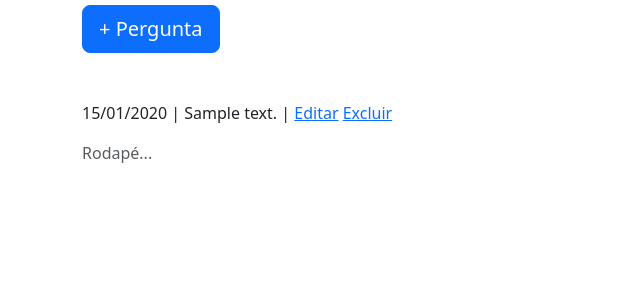
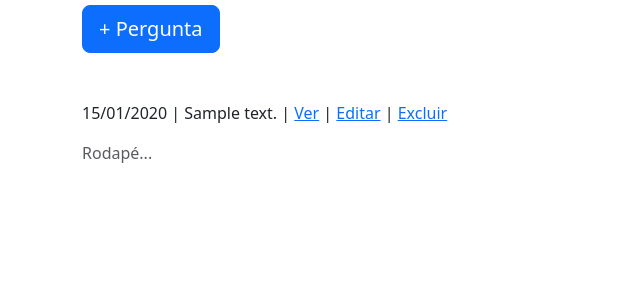
Before and after one commit to Emersoninho/site-doc-django, a Django app: template templates/polls/questions.html in a window 1280 px wide. Shown: the part 148-448 px from the top of the page, without its empty margins (0-640 px from the left). Run offline with Django 5.2, Linux system fonts and the light colour scheme; the template is opened without the code that fills it: values that come from a table or form of the project are taken from there, others are empty; tables that the repository leaves empty hold one stand-in row (values such as "Sample post"); parts of the project's set-up code (start-up, migrations or seed data) failed here and were passed over.

Commit message:
views
views corrigida e template

```diff
--- a/polls/views.py
+++ b/polls/views.py
@@ -4,7 +4,7 @@ from django.contrib.auth.decorators import login_required
 from django.contrib import messages
 from polls.forms import QuestionForm
 from django.urls import reverse_lazy
-from django.views.generic import DeleteView
+from django.views.generic import DetailView
 
 def index(request):
     aviso = 'Aviso Importante: esta página não exige login'
@@ -64,7 +64,7 @@ def question_delete(request, question_id):
     return render(request, 'polls/question_confirm_delete_form.html', context)
 
 #views baseado em classe
-class QuestionDetailView(DeleteView):
+class QuestionDetailView(DetailView):
     model = Question
     template_name = 'polls/question_detail.html'
     context_object_name = 'question'
--- a/templates/polls/questions.html
+++ b/templates/polls/questions.html
@@ -12,8 +12,9 @@
     {% for question in all_questions %}
         <article>
             <p>{{ question.pub_date|date:'d/m/Y' }} | {{ question.question_text }}
+               | <a href="{% url 'question_detail' pk=question.id %}" class="link-secundary">Ver</a>
                | <a href="{% url "question_update" question_id=question.id%}" class="link-secundary">Editar</a>
-               <a href="{% url "question_remove" question_id=question.id%}" class="link-secundary">Excluir</a>
+               | <a href="{% url "question_remove" question_id=question.id%}" class="link-secundary">Excluir</a>
             </p>
         </article>
     {% endfor %}
```
